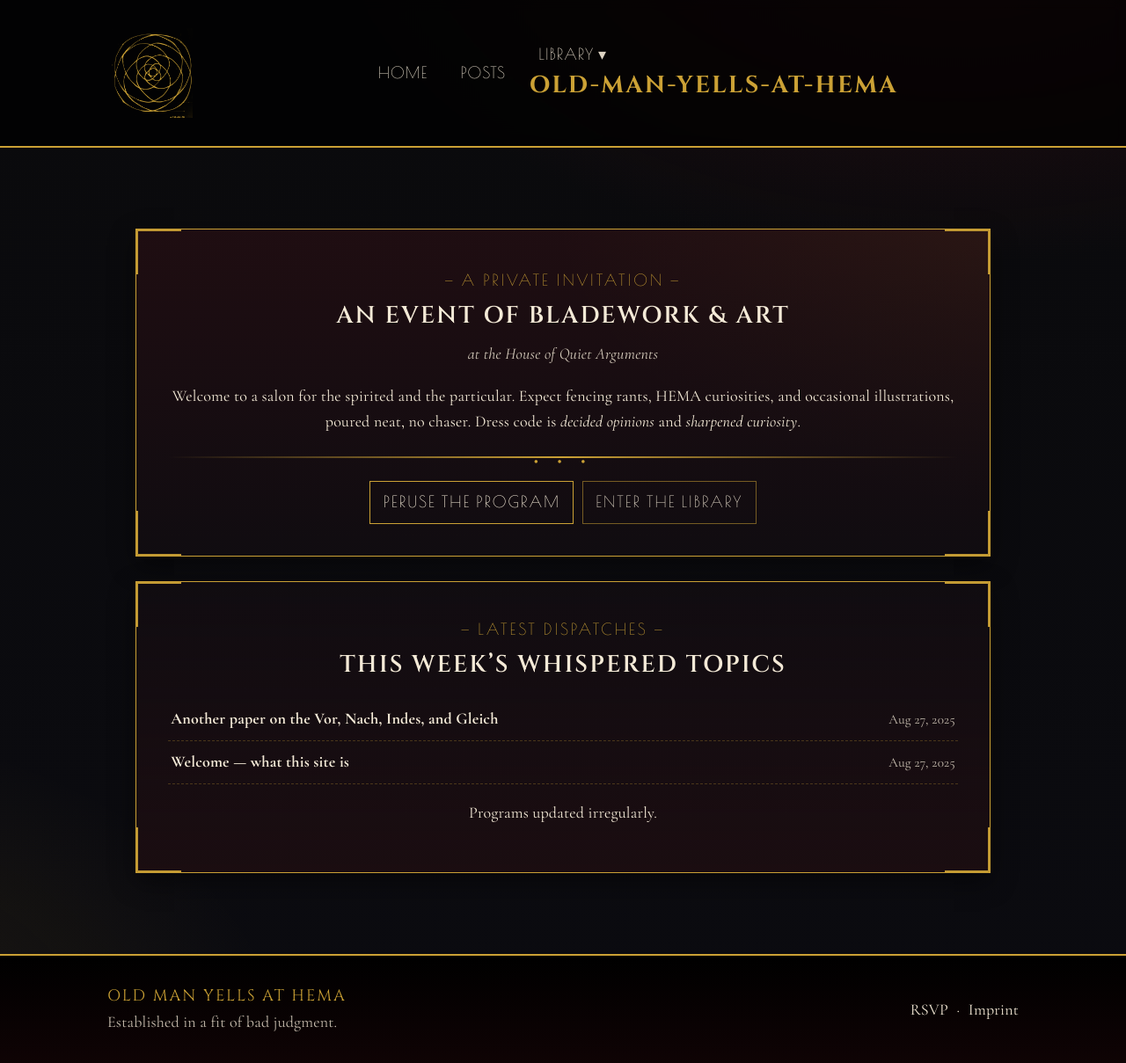
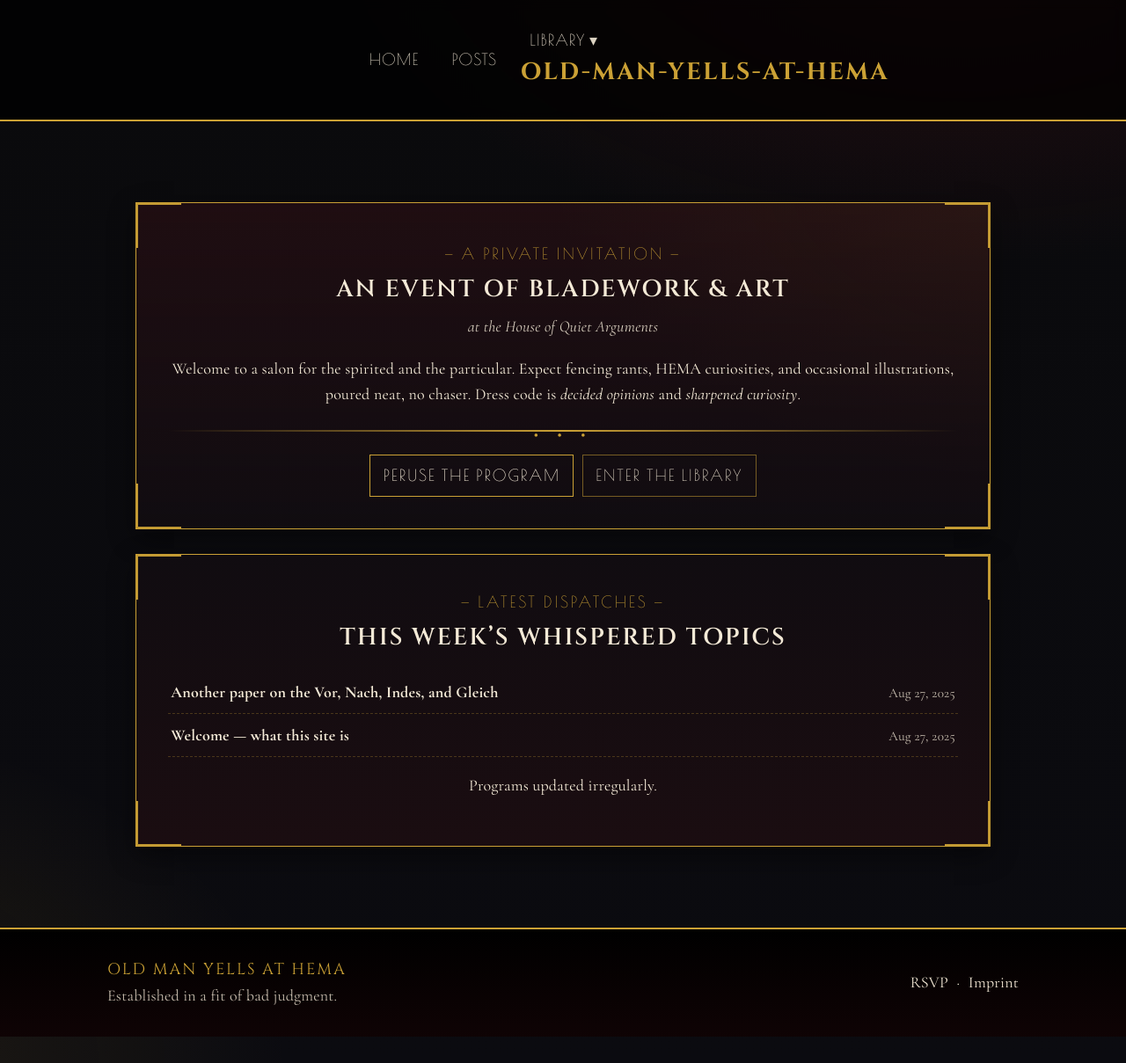
Before and after one commit to oldmanyellsathema/old-man-yells-at-hema, a Jekyll site: the page built from index.html, in a window 1280 px wide and 1209 px high. Shown: the whole window at 88% size. Built offline with Jekyll 4.4.1, drawn with Linux system fonts in a browser that asks for light colours.

Commit message:
Update styles.css

```diff
--- a/assets/css/styles.css
+++ b/assets/css/styles.css
@@ -25,14 +25,18 @@
 
 /* --- Top nav with cohesive flourish --- */
 .nav{position:sticky;top:0;z-index:10;background:rgba(0,0,0,.72);backdrop-filter:saturate(120%) blur(6px);border-bottom:2px solid var(--gold)}
-.nav .wrap{display:grid;grid-template-columns: 160px 1fr auto;gap:1rem;align-items:center}
-.brand-left{
-width: clamp(72px, 8vw, 112px);
-  height: clamp(72px, 8vw, 112px);
-  background-image:url("{{ '/assets/images/deco-rose-gold.png' | relative_url }}");
-  background-repeat:no-repeat;
-  background-size:contain;
-  background-position:center;
+.nav .wrap{
+  display:grid;
+  grid-template-columns: minmax(80px,140px) 1fr max-content; /* title column sizes to its content */
+  gap:1rem; align-items:center;
+}
+
+.menu{
+  display:flex;
+  gap:.9rem;
+  align-items:center;
+  justify-self:start;      /* was center — this was forcing collisions with the title */
+  flex-wrap:wrap;          /* allows menu to wrap within its own column before pushing the title down */
 }
 @media (max-width:780px){
   .brand-left{ width:40px; height:40px; }
```
